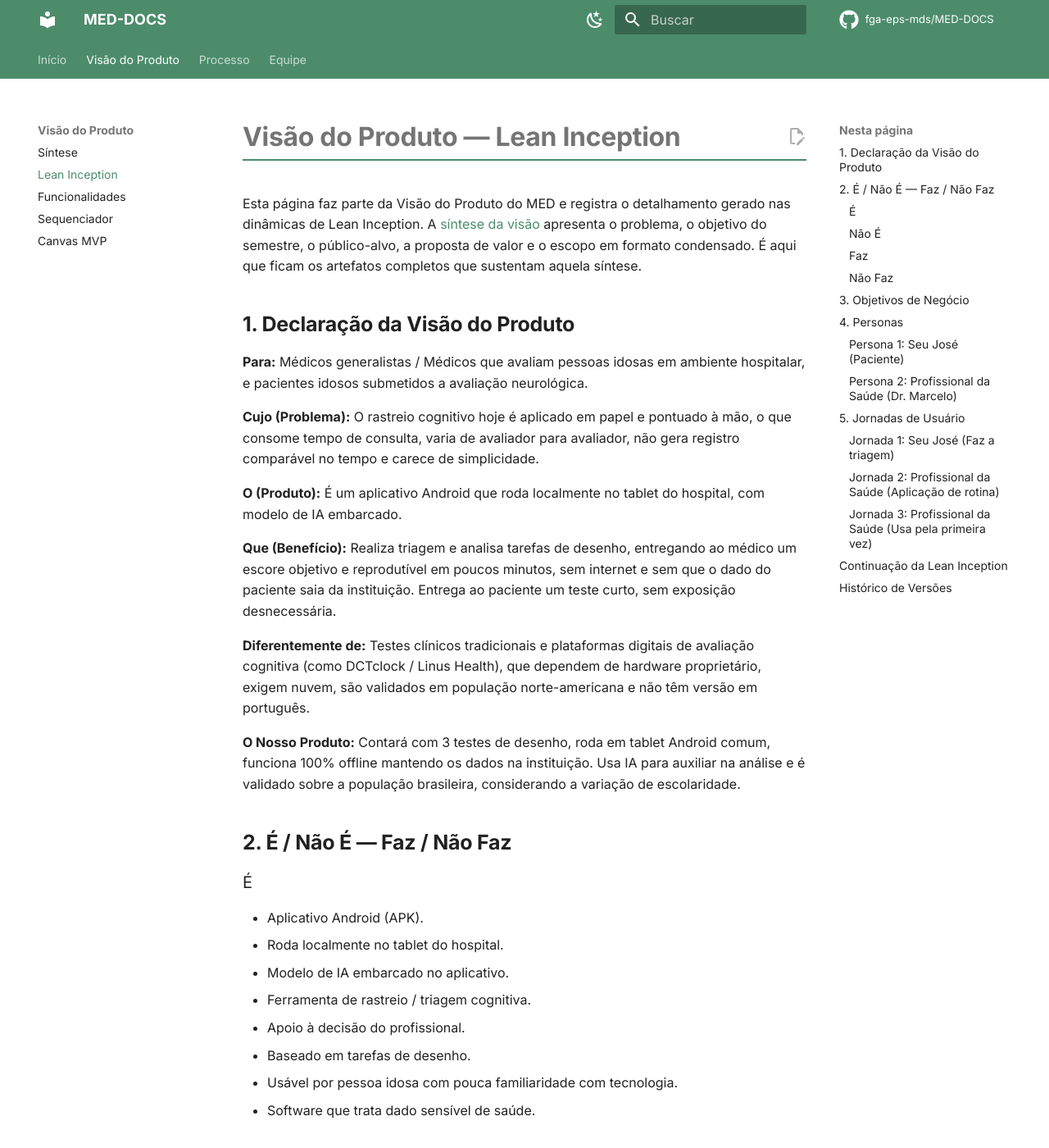
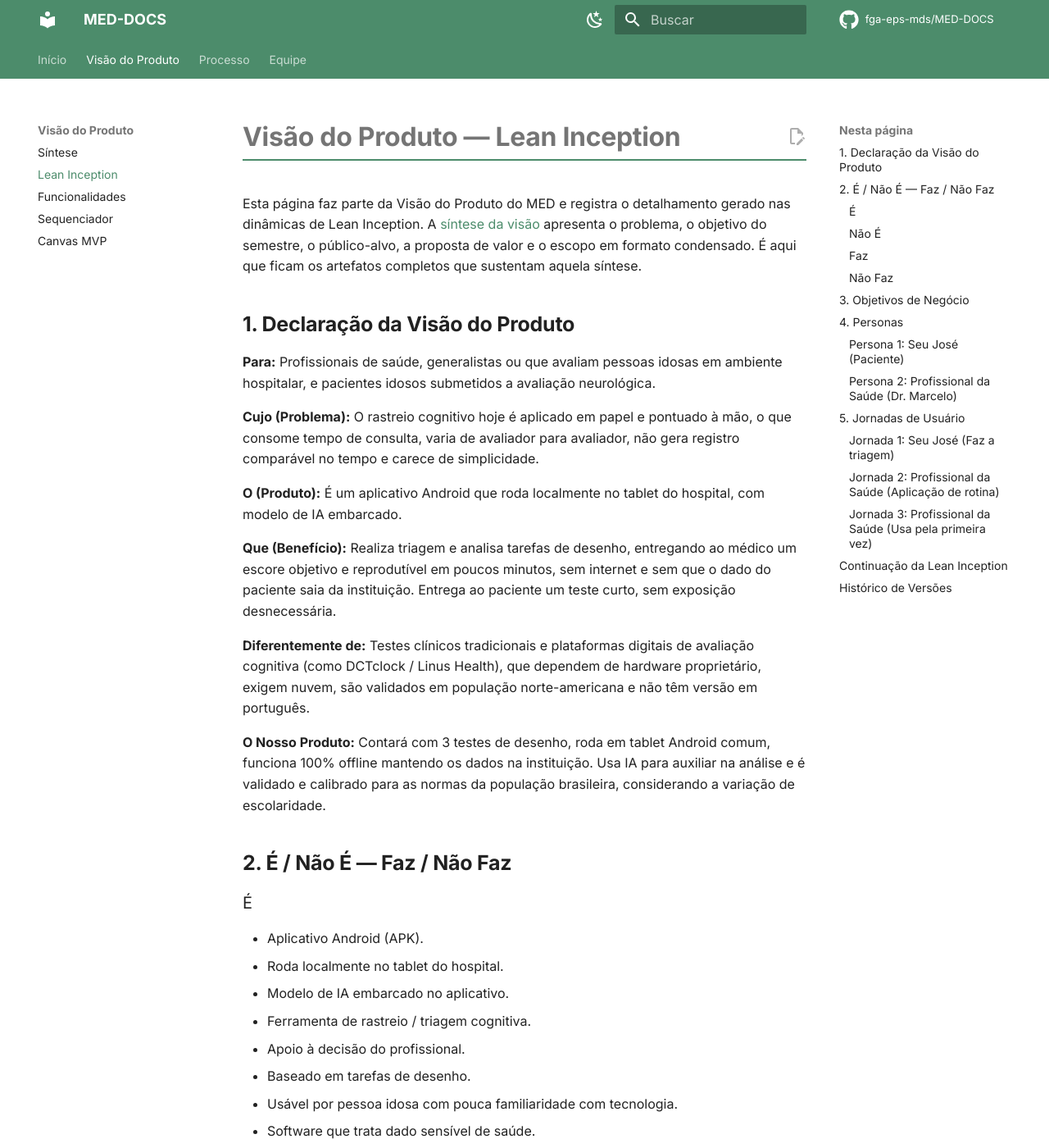
Before and after one commit to apollen27983/UNIEURO_MED-DOCS, an MkDocs documentation site: the page built from docs/produto/lean-inception.md, in a window 1280 px wide and 1400 px high. Shown: the whole window at 82% size. Built offline with MkDocs 1.6.1 and Material for MkDocs 9.7.7, drawn with Linux system fonts in a browser that asks for light colours; comment, search, counter and statistics services are not loaded; some of the changed text lies outside the part shown.

Commit message:
docs(lean-inception): padroniza termos da declaração de visão

```diff
--- a/docs/produto/lean-inception.md
+++ b/docs/produto/lean-inception.md
@@ -4,7 +4,7 @@ Esta página faz parte da Visão do Produto do MED e registra o detalhamento ger
 
 ## 1. Declaração da Visão do Produto
 
-**Para:** Médicos generalistas / Médicos que avaliam pessoas idosas em ambiente hospitalar, e pacientes idosos submetidos a avaliação neurológica.
+**Para:** Profissionais de saúde, generalistas ou que avaliam pessoas idosas em ambiente hospitalar, e pacientes idosos submetidos a avaliação neurológica.
 
 **Cujo (Problema):** O rastreio cognitivo hoje é aplicado em papel e pontuado à mão, o que consome tempo de consulta, varia de avaliador para avaliador, não gera registro comparável no tempo e carece de simplicidade.
 
@@ -14,7 +14,7 @@ Esta página faz parte da Visão do Produto do MED e registra o detalhamento ger
 
 **Diferentemente de:** Testes clínicos tradicionais e plataformas digitais de avaliação cognitiva (como DCTclock / Linus Health), que dependem de hardware proprietário, exigem nuvem, são validados em população norte-americana e não têm versão em português.
 
-**O Nosso Produto:** Contará com 3 testes de desenho, roda em tablet Android comum, funciona 100% offline mantendo os dados na instituição. Usa IA para auxiliar na análise e é validado sobre a população brasileira, considerando a variação de escolaridade.
+**O Nosso Produto:** Contará com 3 testes de desenho, roda em tablet Android comum, funciona 100% offline mantendo os dados na instituição. Usa IA para auxiliar na análise e é validado e calibrado para as normas da população brasileira, considerando a variação de escolaridade.
 
 ## 2. É / Não É — Faz / Não Faz
 
@@ -139,3 +139,4 @@ As atividades posteriores às jornadas de usuário estão registradas em página
 |---|---|---|---|---|---|
 | 1.0 | Criação do documento: Declaração de Visão, É/Não É, Objetivos, Personas e Jornadas de Usuário | [Artur Mendonça Arruda](https://github.com/ArtyMend07) | 03/09/2026 | [Lucas Mendonça Arruda](https://github.com/lucasarruda9), [Gabriel Lopes de Amorim](https://github.com/BrzGab) | 19/09/2026 |
 | 2.0 | Separação do detalhamento da Lean Inception em página própria dentro da Visão do Produto, mantendo o conteúdo original e criando a rastreabilidade por links com a síntese da visão | [Artur Mendonça Arruda](https://github.com/ArtyMend07) | 18/09/2026 | | |
+| 2.1 | Padronização do termo "escore", troca de "médicos" por "profissionais de saúde" na declaração de visão e ajuste da declaração quanto à calibração para a população brasileira | [Artur Mendonça Arruda](https://github.com/ArtyMend07) | 21/09/2026 | | |
```
Also changed, not shown: other parts of docs/produto/lean-inception.md (+2 -2 lines).
